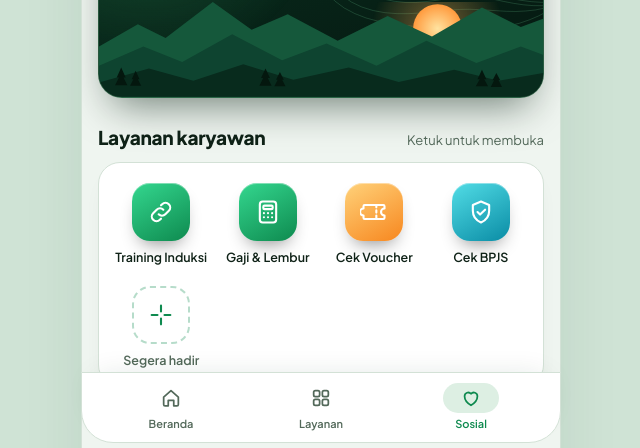
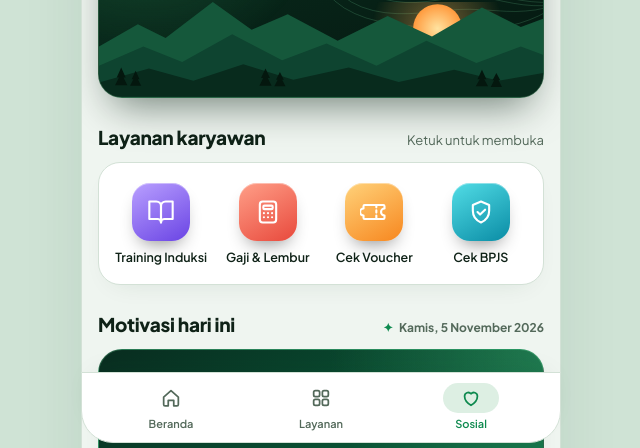
Before and after one commit to yodiwahyu/kmj2, a plain HTML site: page index.html in a window 1280 px wide. Shown: the part 341-789 px from the top of the page, without its empty margins (319-959 px from the left). Drawn offline with Linux system fonts and the light colour scheme.

Commit message:
Update index.html

```diff
--- a/index.html
+++ b/index.html
@@ -206,8 +206,6 @@ h2 { margin: 0; font-weight: 800; font-size: 1.1875rem; line-height: 1.25; lette
 .daily-quote { min-height:3.2em; }
 .daily-author { min-height:1.2em; }
 
-/* Konten motivasi diisi oleh script setelah struktur halaman siap. */
-
 /* Media sosial */
 .social-list { display: grid; gap: 10px; }
 .card {
@@ -376,7 +374,7 @@ footer .sign { color: var(--fg); font-weight: 700; font-size: .9375rem; }
      short : nama pendek di bawah ikon
      desc  : keterangan singkat layanan
      url   : alamat web app
-     icon  : calc, ticket, shield, doc, calendar, clock, link
+     icon  : calc, ticket, shield, doc, calendar, clock, link, book-open
      color : green, amber, teal, coral, violet
      tag   : opsional, misalnya "Baru"
     DAILY_CONTENT (motivasi dan tips yang berganti setiap tanggal)
@@ -388,7 +386,7 @@ footer .sign { color: var(--fg); font-weight: 700; font-size: .9375rem; }
 const LOGO_URL = "https://raw.githubusercontent.com/yodiwahyu/berkas/main/logo%20kanindo.png";
 
 /* Tampilkan kotak "Segera hadir" di sebelah ikon layanan (true / false) */
-const SHOW_SOON_TILE = true;
+const SHOW_SOON_TILE = false;
 
 const MENUS = [
   {
@@ -397,7 +395,7 @@ const MENUS = [
     desc: "Ikuti training induksi untuk karyawan baru.",
     url: "http://111.68.31.77/ikutitraining//",
     icon: "book-open",
-    color: "green"
+    color: "violet"
   },
   {
     title: "Simulasi Gaji & Lembur",
@@ -405,7 +403,7 @@ const MENUS = [
     desc: "Hitung perkiraan gaji dan upah lembur kamu.",
     url: "https://simulasigaji.vercel.app/",
     icon: "calc",
-    color: "red"
+    color: "coral"
   },
   {
     title: "Cek Voucher",
@@ -455,7 +453,8 @@ const ICONS = {
   link: '<svg viewBox="0 0 24 24" fill="none" stroke="currentColor" stroke-width="1.8" stroke-linecap="round" stroke-linejoin="round"><path d="M10 14a4 4 0 0 0 5.7 0l3-3a4 4 0 0 0-5.7-5.7l-1 1"/><path d="M14 10a4 4 0 0 0-5.7 0l-3 3A4 4 0 0 0 11 18.7l1-1"/></svg>',
   instagram: '<svg viewBox="0 0 24 24" fill="none" stroke="currentColor" stroke-width="1.8" stroke-linecap="round" stroke-linejoin="round"><rect x="3.5" y="3.5" width="17" height="17" rx="5"/><circle cx="12" cy="12" r="4"/><circle cx="17.2" cy="6.8" r=".6" fill="currentColor"/></svg>',
   tiktok: '<svg viewBox="0 0 24 24" fill="none" stroke="currentColor" stroke-width="1.8" stroke-linecap="round" stroke-linejoin="round"><path d="M14 3v11.2a3.7 3.7 0 1 1-3.7-3.7"/><path d="M14 3c.3 2.6 2 4.3 5 4.5"/></svg>',
-  spark: '<svg viewBox="0 0 24 24" fill="none" stroke="currentColor" stroke-width="1.8" stroke-linecap="round" stroke-linejoin="round"><path d="M12 4v5M12 15v5M4 12h5M15 12h5"/></svg>'
+  spark: '<svg viewBox="0 0 24 24" fill="none" stroke="currentColor" stroke-width="1.8" stroke-linecap="round" stroke-linejoin="round"><path d="M12 4v5M12 15v5M4 12h5M15 12h5"/></svg>',
+  'book-open': '<svg viewBox="0 0 24 24" fill="none" stroke="currentColor" stroke-width="1.8" stroke-linecap="round" stroke-linejoin="round"><path d="M2 3h6a4 4 0 0 1 4 4v14a3 3 0 0 0-3-3H2z"/><path d="M22 3h-6a4 4 0 0 0-4 4v14a3 3 0 0 1 3-3h7z"/></svg>'
 };
 const ARROW = '<svg viewBox="0 0 24 24" fill="none" stroke="currentColor" stroke-width="2" stroke-linecap="round" stroke-linejoin="round"><path d="M7 17L17 7M9 7h8v8"/></svg>';
 const ARROW_R = '<svg viewBox="0 0 24 24" fill="none" stroke="currentColor" stroke-width="2.2" stroke-linecap="round" stroke-linejoin="round"><path d="M5 12h14M13 6l6 6-6 6"/></svg>';
```
